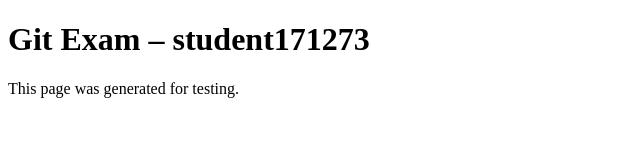
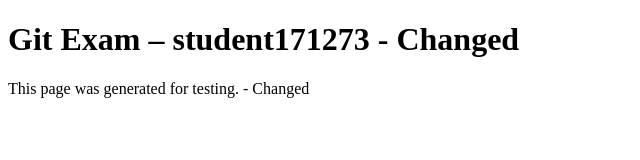
Before and after one commit to Viet2071223/git-exam-student171273, a plain HTML site: page index.html in a window 1280 px wide. Shown: the whole page, without its empty margins (0-640 px from the left). Drawn offline with Linux system fonts and the light colour scheme.

Commit message:
update index.html on custom branch

```diff
--- a/index.html
+++ b/index.html
@@ -7,8 +7,8 @@
 </head>
 <body>
 <main>
-<h1>Git Exam – student171273</h1>
-<p>This page was generated for testing.</p>
+<h1>Git Exam – student171273 - Changed</h1>
+<p>This page was generated for testing. - Changed</p>
 </main>
 </body>
 </html>
```
